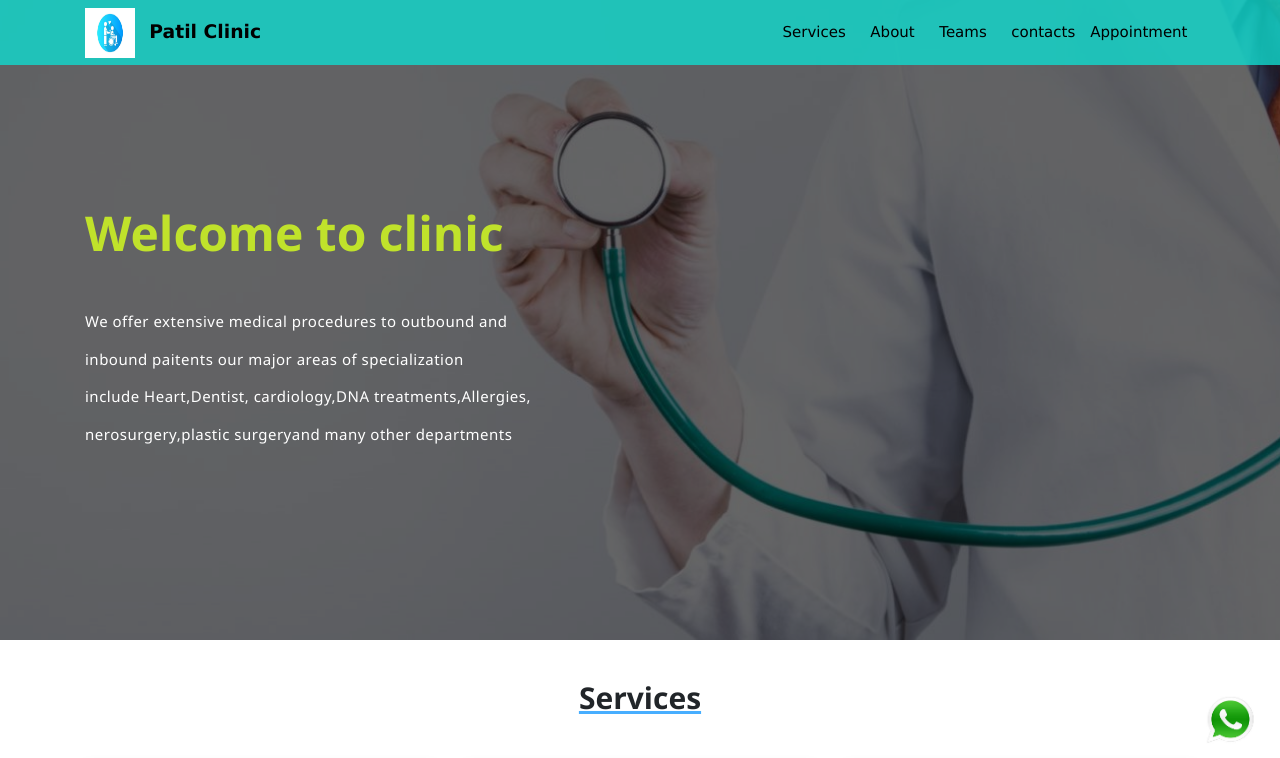
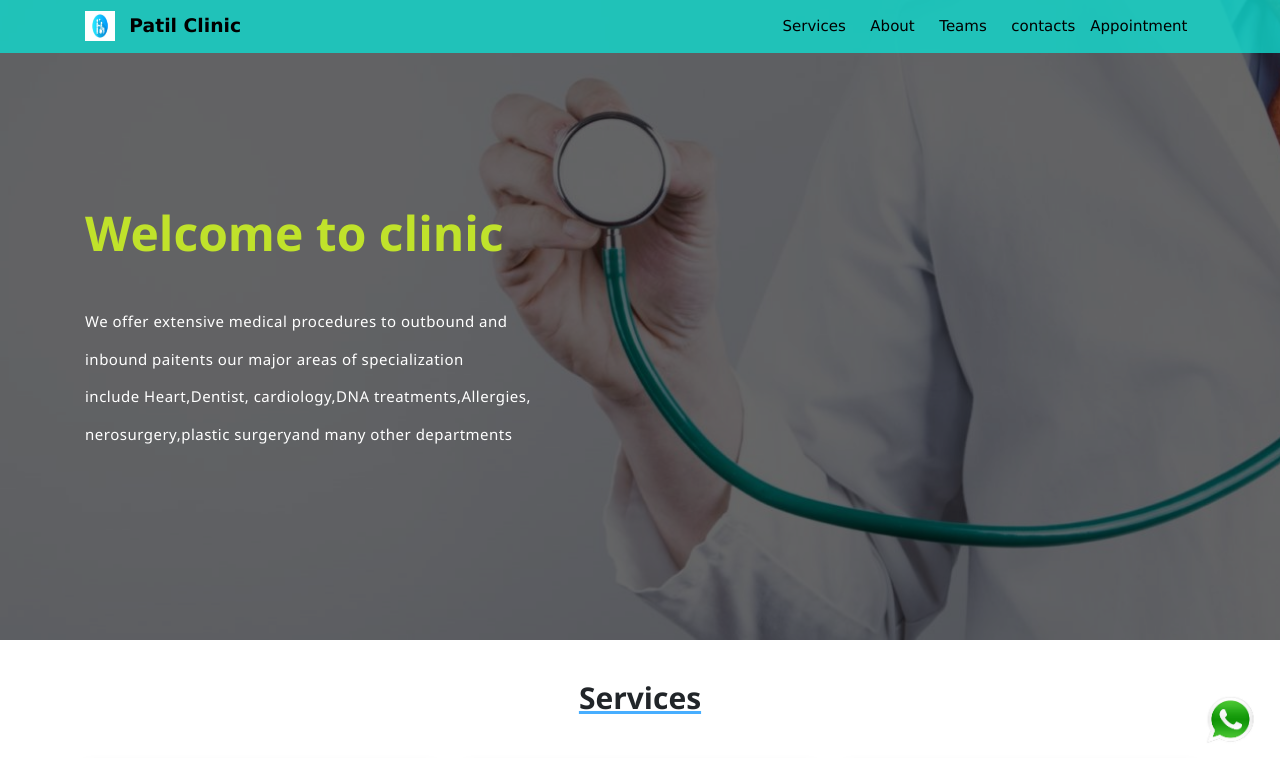
Before and after one commit to Moresagar41/hospitalmangement.github-io, a plain HTML site: page index.html in a window 1280 px wide. Shown: the top 758 px of the page. Drawn offline with nearby package versions, Linux system fonts and the light colour scheme.

Commit message:
end commit:

```diff
--- a/index.html
+++ b/index.html
@@ -21,7 +21,7 @@
     <nav>
         <div class="navbar navbar-expand-lg nav-back fixed-top" id="nav">
             <div class="container">
-                <img src="img/logo.jpg" width="50" height="50" alt="" loading="lazy">&nbsp; &nbsp;
+                <img src="img/logo.jpg" width="30px" height="30px" alt="" loading="lazy">&nbsp; &nbsp;
                 <a href="#" class="navbar-brand">Patil Clinic</a>
 
                 <button class="navbar-toggler navbar-toggler-right" type="button" data-toggle="collapse" data-target="#myNavbar" aria-controls="myNavbar"
```
